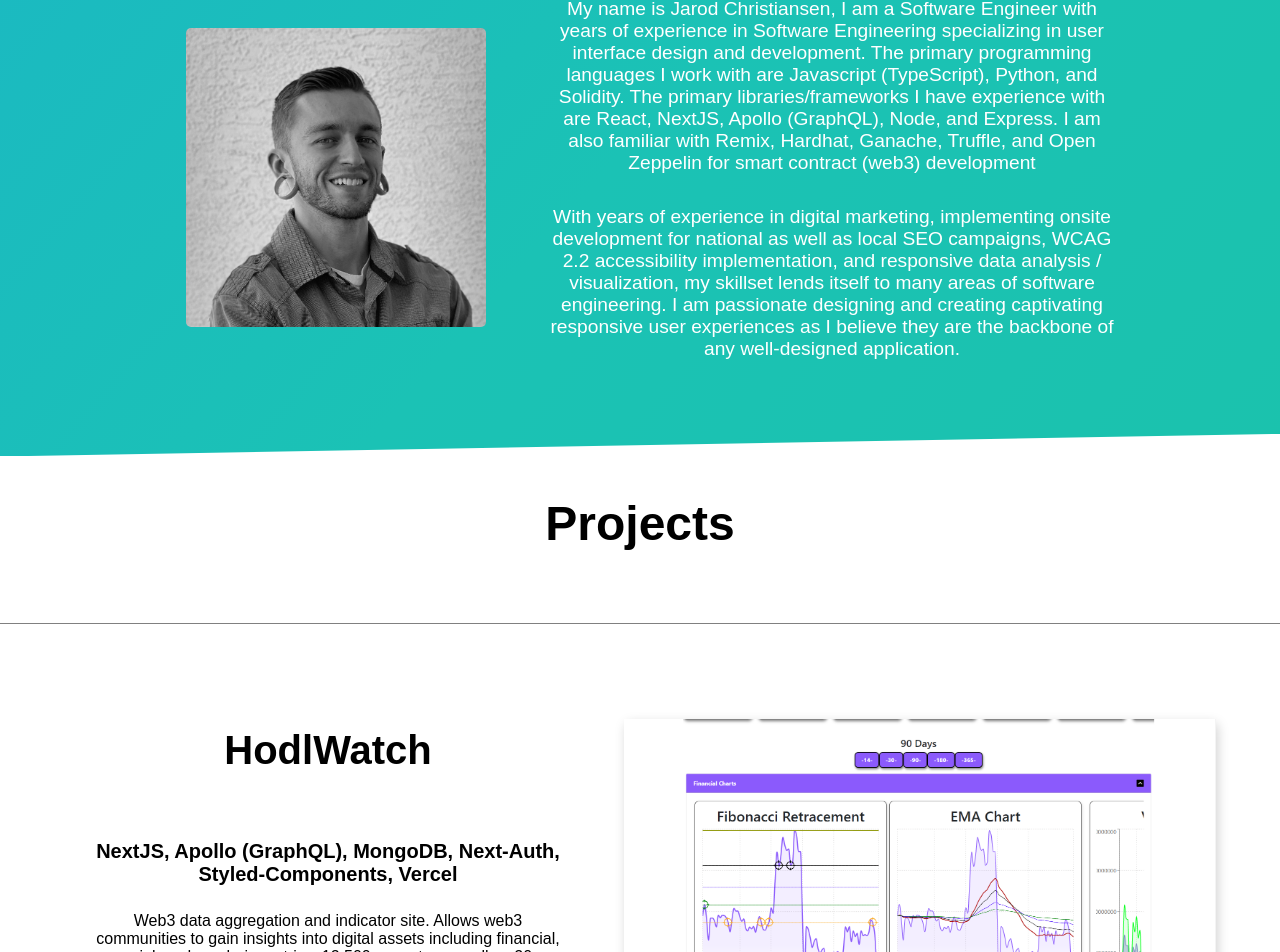
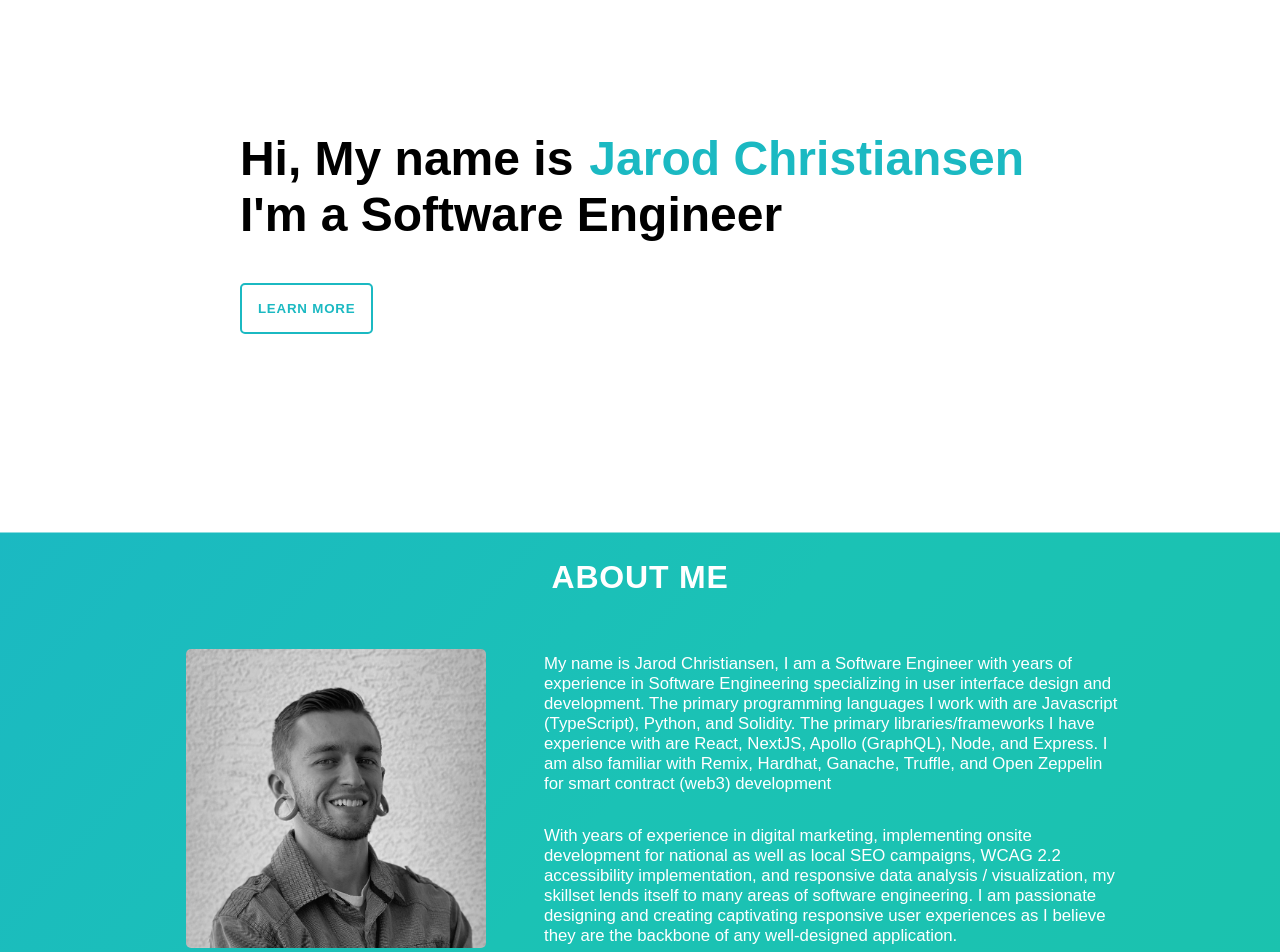
Before and after one commit to jarodchristiansen/portfolio-23, a Next.js app: page / in a window 1280 px wide. Shown: the part 200-1152 px from the top of the page. Built offline with nearby package versions, Linux system fonts and the light colour scheme.

Commit message:
animations/styling improvements

```diff
--- a/package.json
+++ b/package.json
@@ -8,6 +8,7 @@
     "start": "next start"
   },
   "dependencies": {
+    "framer-motion": "^8.0.2",
     "next": "13.1.0",
     "react": "18.2.0",
     "react-dom": "18.2.0",
--- a/pages/index.js
+++ b/pages/index.js
@@ -1,10 +1,12 @@
 import Head from "next/head";
-import styled from "styled-components";
+import styled, { keyframes } from "styled-components";
 import Link from "next/link";
 import Image from "next/image";
 import { MediaQueries } from "../styles/MediaQueries";
-import { useMemo } from "react";
+import { useMemo, useRef } from "react";
 import bg from "../public/svgs/wavy-banner.svg";
+import { motion, useViewportScrol } from "framer-motion";
+import { FaArrowUp } from "react-icons/fa";
 
 export default function Home() {
   const ProjectBlocks = useMemo(() => {
@@ -73,7 +75,12 @@ export default function Home() {
     return projects.map((project, idx) => {
       return (
         <RowContainer>
-          <div className="change-container">
+          <motion.div
+            initial={{ opacity: 0, scale: 1, x: -25 }}
+            animate={{ opacity: 1, scale: 1, x: 0 }}
+            transition={{ duration: 2, staggerChildren: true }}
+            className="change-container"
+          >
             <Block>
               <div className="block-text-column">
                 <h3>{project.title}</h3>
@@ -116,13 +123,22 @@ export default function Home() {
                 <span>{project.platform}</span>
               </HoverDiv>
             </ImageBlock>
-          </div>
+          </motion.div>
         </RowContainer>
       );
     });
   }, []);
 
-  console.log({ bg });
+  const topRef = useRef(null);
+  const projectsRef = useRef(null);
+
+  const scrollToProjects = () => {
+    projectsRef.current.scrollIntoView({ behavior: "smooth" });
+  };
+
+  const scrollToTop = () => {
+    topRef.current.scrollIntoView({ behavior: "smooth" });
+  };
 
   return (
     <PageContainer>
@@ -131,18 +147,47 @@ export default function Home() {
         <link rel="icon" href="/favicon.ico" />
       </Head>
 
-      <AboutMeContainer>
+      <IntroBanner ref={topRef}>
+        <motion.div
+          initial={{ opacity: 0, scale: 1, x: -25 }}
+          animate={{ opacity: 1, scale: 1, x: 0 }}
+          transition={{ duration: 2, staggerChildren: true }}
+          className="text-container"
+        >
+          <h2>
+            <span>
+              Hi, My name is
+              <span className="name-text">Jarod Christiansen</span> <br />
+              I'm a Software Engineer
+            </span>
+          </h2>
+
+          <button onClick={() => scrollToProjects()}>Learn More</button>
+        </motion.div>
+      </IntroBanner>
+
+      <AboutMeContainer ref={projectsRef}>
         <h2>About Me</h2>
         <div className="top-text-row">
-          <div className="image-container">
+          <motion.div
+            initial={{ opacity: 0, scale: 1, y: 25 }}
+            animate={{ opacity: 1, scale: 1, y: 0 }}
+            transition={{ duration: 2 }}
+            className="image-container"
+          >
             <Image
               src={"/images/profile (2).jpg"}
               layout="fill"
               className={"image"}
               unoptimized={true}
             />
-          </div>
-          <div className="text-column">
+          </motion.div>
+          <motion.div
+            initial={{ opacity: 0, scale: 1, x: -25 }}
+            animate={{ opacity: 1, scale: 1, x: 0 }}
+            transition={{ duration: 2, staggerChildren: true }}
+            className="text-column"
+          >
             <span>
               My name is Jarod Christiansen, I am a Software Engineer with years
               of experience in Software Engineering specializing in user
@@ -163,7 +208,7 @@ export default function Home() {
               responsive user experiences as I believe they are the backbone of
               any well-designed application.
             </span>
-          </div>
+          </motion.div>
         </div>
       </AboutMeContainer>
 
@@ -171,9 +216,87 @@ export default function Home() {
         <h2>Projects</h2>
         {ProjectBlocks}
       </div>
+
+      <motion.div
+        animate={{
+          y: ["50%", "0%", "-50%", "0%", "50%", "0%"],
+        }}
+        transition={{
+          y: {
+            duration: 2,
+            repeat: Infinity,
+            ease: "easeInOut",
+          },
+        }}
+        className={"up-arrow"}
+      >
+        <FaArrowUp size={36} className="arrow" onClick={() => scrollToTop()} />
+      </motion.div>
     </PageContainer>
   );
 }
+
+const IntroBanner = styled.div`
+  display: flex;
+  flex-direction: column;
+  justify-content: center;
+  padding: 2rem;
+  height: 80vh;
+  text-align: center;
+
+  @media ${MediaQueries.MD} {
+    text-align: left;
+  }
+
+  .text-container {
+    margin: auto;
+    font-size: 2rem;
+
+    h2 {
+      line-height: 5rem;
+
+      @media ${MediaQueries.MD} {
+        line-height: 3.5rem;
+      }
+
+      .name-text {
+        padding: 1rem;
+        color: rgb(27, 185, 194);
+      }
+    }
+  }
+
+  button {
+    background-color: white;
+    border: 2px solid rgb(27, 185, 194);
+    color: rgb(27, 185, 194);
+    width: fit-content;
+    padding: 1rem;
+    text-transform: uppercase;
+    letter-spacing: 0.05rem;
+    font-weight: 900;
+    border-radius: 5px;
+
+    :hover:enabled {
+      color: white;
+      text-decoration: underline;
+      cursor: pointer;
+
+      background: rgb(27, 185, 194);
+      background: linear-gradient(
+        131deg,
+        rgba(27, 185, 194, 1) 0%,
+        rgba(27, 194, 181, 1) 48%,
+        rgba(27, 194, 173, 1) 100%
+      );
+
+      -webkit-transition: background 1s ease-out;
+      -moz-transition: background 1s ease-out;
+      -o-transition: background 1s ease-out;
+      transition: background 1s ease-out;
+    }
+  }
+`;
 
 const HoverDiv = styled.div`
   position: absolute;
@@ -221,6 +344,12 @@ const PageContainer = styled.div`
   padding: 2rem 0;
   text-align: center;
 
+  .up-arrow {
+    .arrow {
+      cursor: pointer;
+    }
+  }
+
   .project-container {
     display: flex;
     flex-direction: column;
@@ -253,14 +382,11 @@ const AboutMeContainer = styled.div`
   -webkit-clip-path: unset;
   clip-path: unset;
 
-  @media ${MediaQueries.MD} {
-    -webkit-clip-path: polygon(0 0, 100% 0, 100% 56%, 0 100%);
-    clip-path: polygon(0 0, 100% 0, 100% 96%, 0 100%);
-  }
-
   h2 {
     font-weight: bold;
     font-size: 2rem;
+    text-transform: uppercase;
+    letter-spacing: 0.05rem;
   }
 
   .top-text-row {
@@ -299,7 +425,7 @@ const AboutMeContainer = styled.div`
     .text-column {
       display: flex;
       flex-direction: column;
-      text-align: center;
+      text-align: start;
       margin: auto;
       max-width: 30rem;
 
@@ -309,21 +435,30 @@ const AboutMeContainer = styled.div`
 
       span {
         padding: 1rem 0;
-        font-size: 1.2rem;
-        font-weight: 500;
+        font-size: 1.05rem;
       }
     }
 
     @media ${MediaQueries.MD} {
-      padding-bottom: 4rem;
+      padding-bottom: 7rem;
     }
 
     @media ${MediaQueries.LG} {
       flex-direction: row;
       align-items: center;
-      padding: 0rem 10rem;
-      padding-bottom: 5rem;
+      padding: 1rem 10rem;
+      padding-bottom: 9rem;
     }
+  }
+
+  @media ${MediaQueries.MD} {
+    -webkit-clip-path: polygon(0 0, 100% 0, 100% 82%, 0 100%);
+    clip-path: polygon(0 0, 100% 0, 100% 90%, 0 100%);
+  }
+
+  @media ${MediaQueries.LG} {
+    -webkit-clip-path: polygon(0 0, 100% 0, 100% 85%, 0 100%);
+    clip-path: polygon(0 0, 100% 0, 100% 85%, 0 100%);
   }
 `;
 
@@ -346,7 +481,7 @@ const RowContainer = styled.div`
       margin: auto;
       flex-direction: row;
       justify-content: space-between;
-      padding: 2rem 4rem;
+      padding: 2rem 8rem;
       align-items: center;
       gap: 2rem;
     }
@@ -358,6 +493,11 @@ const RowContainer = styled.div`
     gap: 1rem;
     text-align: center;
     justify-content: center;
+
+    @media ${MediaQueries.LG} {
+      text-align: start;
+      justify-content: start;
+    }
 
     .live-button {
       background-color: white;
@@ -442,6 +582,7 @@ const Block = styled.div`
   }
 
   @media ${MediaQueries.LG} {
+    text-align: start;
     min-width: 29rem;
     max-width: 33rem;
   }
```
Also changed, not shown: components/layout/index.tsx (+0 -14 lines), 2 other files (tests, documents, lock files or other folders).
